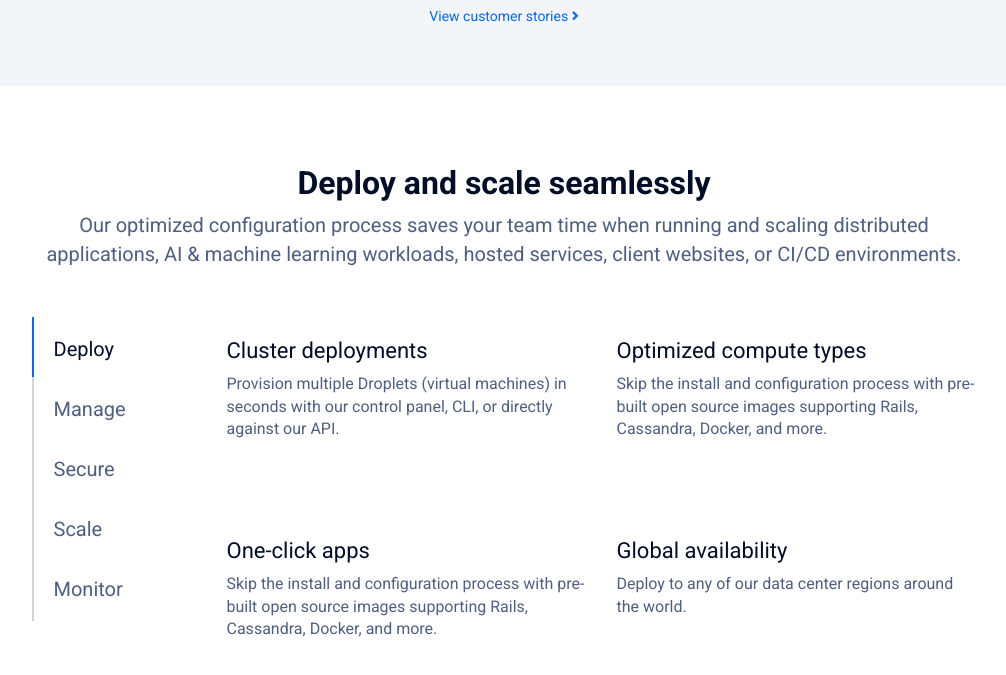
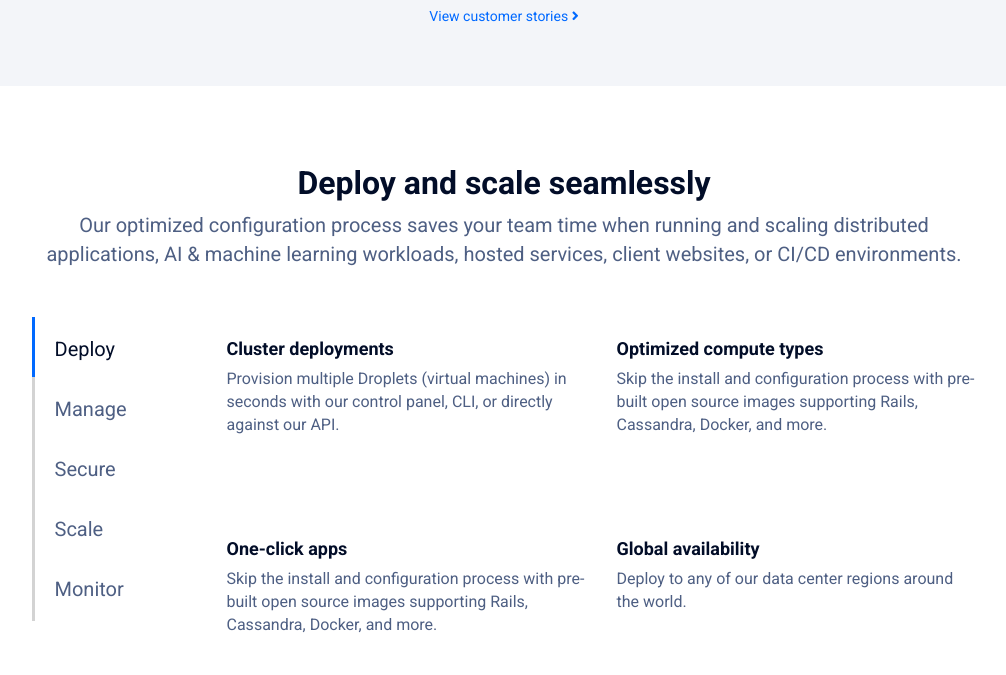
Before and after one commit to giuseppebarbara92/html-digital-ocean, a plain HTML site: page index.html in a window 1280 px wide. Shown: the part 919-1594 px from the top of the page, without its empty margins (136-1142 px from the left). Drawn offline with nearby package versions, Linux system fonts and the light colour scheme.

Commit message:
correction/section_2

```diff
--- a/style.css
+++ b/style.css
@@ -364,7 +364,8 @@ font-size: 32px;
 }
 
 .inside_section2 h3{
-font-size: 22px;
+font-size: 18px;
+font-weight: 700;
 }
 
 .inside_section2 p{
@@ -376,7 +377,7 @@ font-size: 16px;
 padding-left: 20px;
 padding-top: 20px;
 padding-bottom: 20px;
-border-left: 2px solid lightgrey;
+border-left: 3px solid lightgrey;
 text-decoration: none;
 color: rgba(3, 27, 78, 0.7);
 font-size: 20px;
@@ -384,7 +385,7 @@ font-size: 20px;
 
 .navigatore_section_2 ul li:first-child a{
   color: #020d28;
-  border-left: 2px solid #0069ff;
+  border-left: 3px solid #0069ff;
 }
 
 .container_section_box{
```
